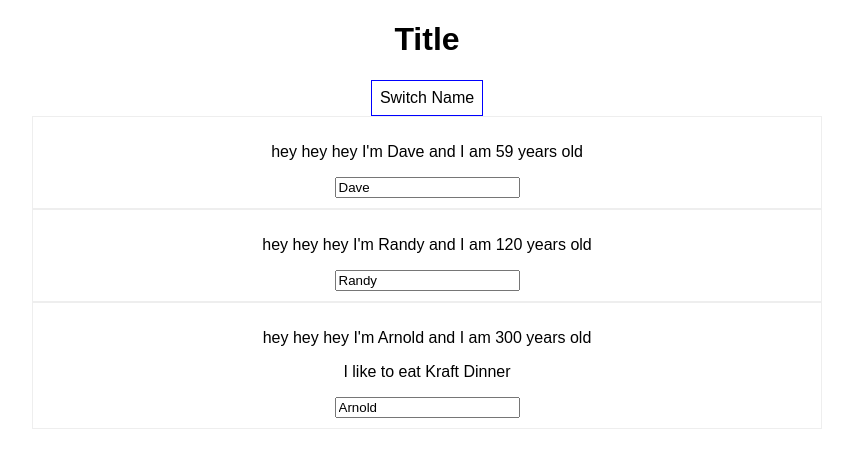
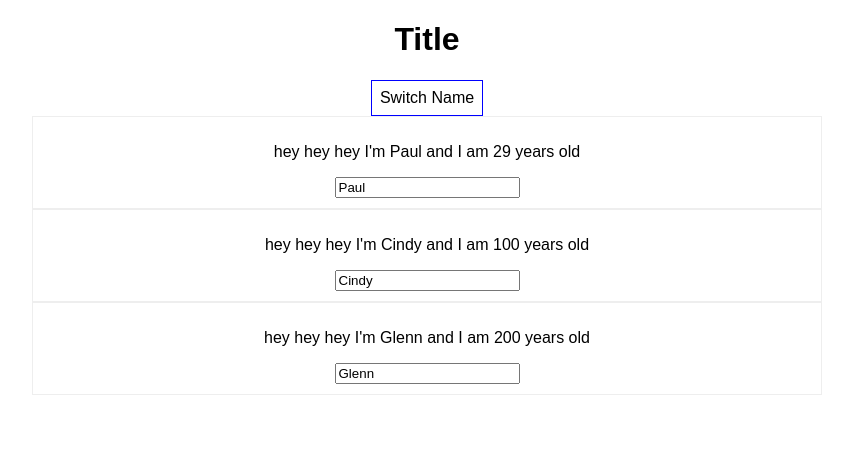
Before and after one commit to walpolsh/react16-redux, a React (Create React App) app in the folder rcg/: page / in a window 1280 px wide. Both pictures are taken after a click on the button "Switch Name". Shown: the top 468 px of the page, without its empty margins (213-1066 px from the left). Built offline with nearby package versions, Linux system fonts and the light colour scheme.

Commit message:
conditionals

```diff
--- a/rcg/src/App.js
+++ b/rcg/src/App.js
@@ -5,29 +5,41 @@ import Person from './Person/Person'
 class App extends Component {
   state = {
     persons: [
-      { name: 'Paul', age: 29 },
-      { name: 'Cindy', age:100},
-      { name: 'Glenn', age:200}
-    ]
+      { id: '1',name: 'Paul', age: 29 },
+      { id: '21',name: 'Cindy', age:100},
+      { id: '14',name: 'Glenn', age:200}
+    ],
+    showPersons: false
   }
 
-  switchNameHandler = (newName) => {
-    // console.log('was clicked!')
-    this.setState({   persons: [
-        { name: newName, age: 59 },
-        { name: 'Randy', age:120},
-        { name: 'Arnold', age:300}
-      ]
-    })
+  deletePersonHandler = (personIndex) => {
+    // const persons = this.state.persons.slice(); //slice copies the old array so we don't mutate the original state.
+    const persons = [...this.state.persons]//spreads array items into new array
+    persons.splice(personIndex, 1);//we splce the copied persons array at the provided index
+    this.setState({persons: persons});
   }
 
-  nameChangedHandler = (event) => {
-      this.setState({   persons: [
-        { name: 'Paul', age: 29 },
-        { name: event.target.value, age:100},
-        { name: 'Glenn', age:200}
-      ]
-    })
+  nameChangedHandler = (event, id) => {
+    const personIndex = this.state.persons.findIndex(p => {
+      return p.id === id;
+    });
+
+      const person = {
+        ...this.state.persons[personIndex]
+      }
+
+      person.name = event.target.value;
+
+      const persons = [...this.state.persons]
+      persons[personIndex] = person
+
+      this.setState({persons: persons})
+  }
+
+  togglePersonsHandler = () => { //this syntax ensures 'this' always refers to this class ^
+    const doesShow = this.state.showPersons
+    this.setState({showPersons: !doesShow}) // if doesShow is false, set to true
+
   }
 
   render() {
@@ -39,14 +51,28 @@ class App extends Component {
       cursor: 'pointer'
     };
 
+    let persons = null;
+
+    if (this.state.showPersons) {
+      persons = (
+        <div>
+          {this.state.persons.map((person, index) => {
+            return <Person
+            click={() => this.deletePersonHandler(index)}
+            name={person.name}
+            age={person.age}
+            key={person.id}
+            changed={(event) => this.nameChangedHandler(event, person.id)} />
+          })}
+        </div>
+      );
+    }
+
     return (
       <div className="App">
         <h1>Title</h1>
-        <button onClick={() => this.switchNameHandler('Dave') }style={style}>Switch Name</button>
-        <Person name={this.state.persons[0].name} age={this.state.persons[0].age} />
-        <Person name={this.state.persons[1].name} age={this.state.persons[1].age} click={this.switchNameHandler.bind(this, 'Indy')} changed={this.nameChangedHandler} />
-        <Person name={this.state.persons[2].name} age={this.state.persons[2].age}>I like to eat Kraft Dinner</Person>
-
+        <button onClick={this.togglePersonsHandler} style={style}>Switch Name</button>
+        {persons}
       </div>
     );
   }
```
